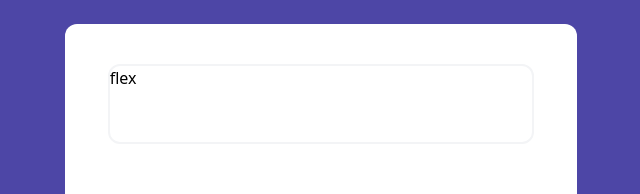
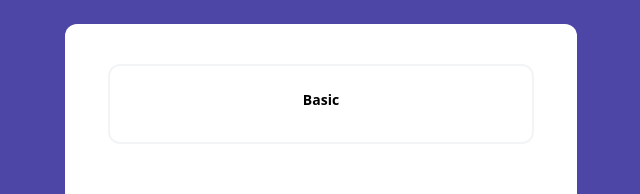
Before and after one commit to nasir-001/100-components, a Vue app: page /layout22 in a window 1280 px wide. Shown: the top 194 px of the page, without its empty margins (319-959 px from the left). Built offline with nearby package versions, Linux system fonts and the light colour scheme; the HTML template or start-up script is replaced by a standard one.

Commit message:
add the first flex item

```diff
--- a/src/views/Layout22.vue
+++ b/src/views/Layout22.vue
@@ -2,7 +2,12 @@
   <div class="bg-layout22backgroundColor h-screen">
     <div class="bg-white w-124 h-130 rounded-xl top-6 sticky mx-auto">
       <div class="border-2 border-gray-100 rounded-xl w-5/6 h-20 mx-auto top-16 sticky">
-        flex
+        <div class="flex justify-evenly mx-12">
+          <div class="text-sm font-semibold pt-6">
+            Basic
+          </div>
+
+        </div>
       </div>
     </div>
   </div>
```
